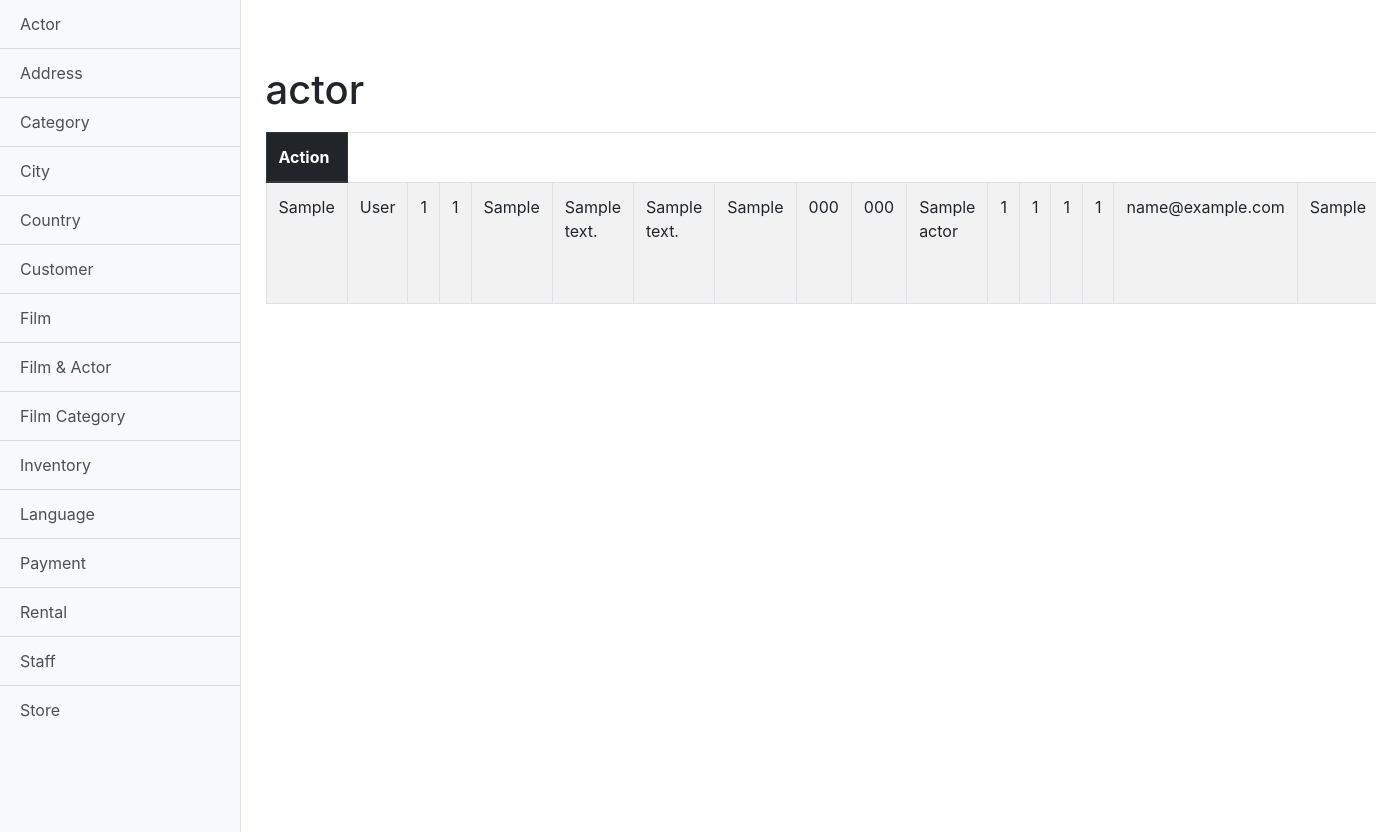
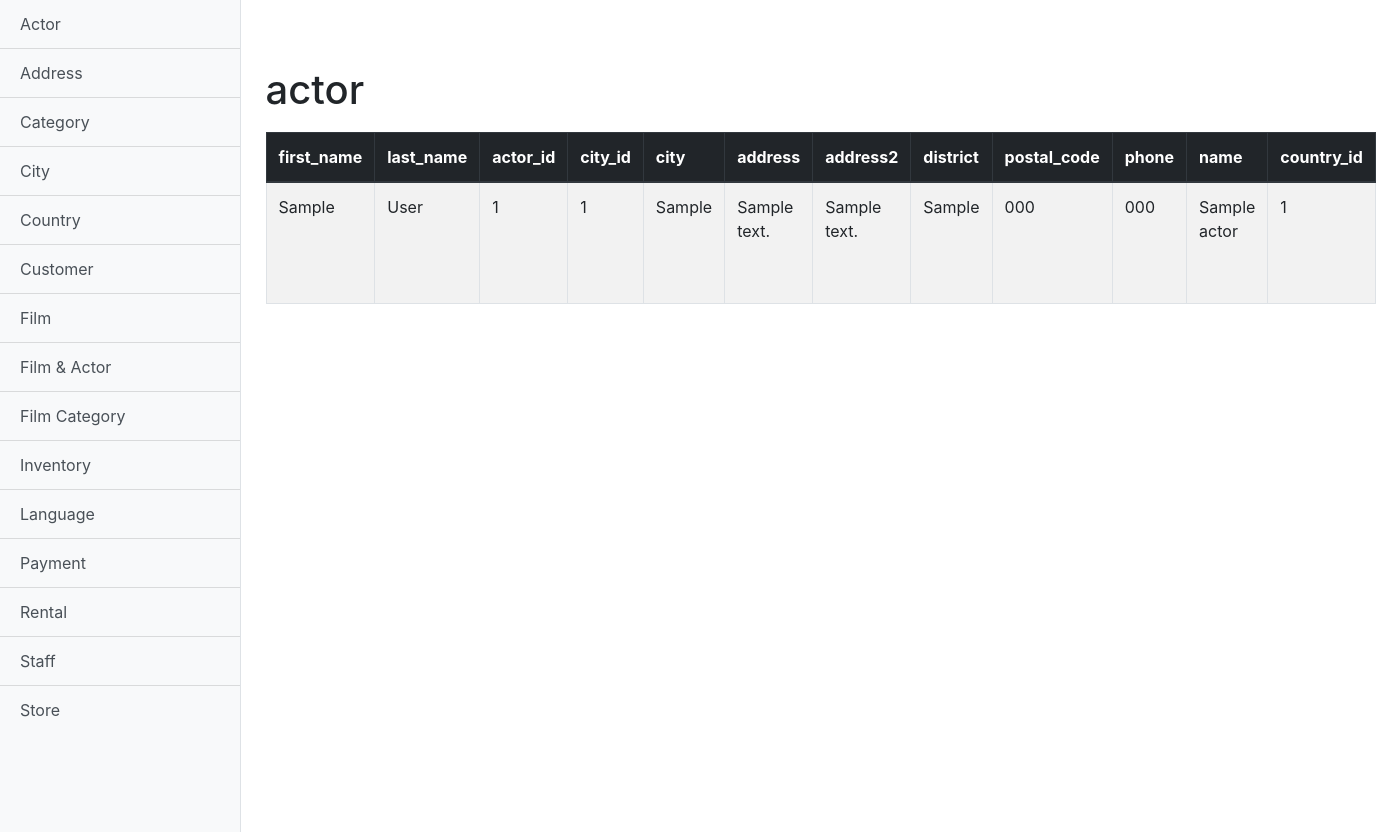
Before and after one commit to weikenchoo/DBI-Assignment, a PHP site: page /table/dy_table.php?table_name=actor in a window 1400 px wide. Shown: the part 72-904 px from the top of the page. Run offline with PHP 8.4, Linux system fonts and the light colour scheme; the visitor is signed in with stand-in values (Sample User, id 1); tables that the repository leaves empty or names only in its code hold one stand-in row (values such as "Sample post"); some libraries are stand-ins or nearby versions.

Commit message:
Changed database name to sakila

```diff
--- a/table/dy_table.php
+++ b/table/dy_table.php
@@ -87,7 +87,7 @@
     <!-- /#sidebar-wrapper -->
 
     <?php
-        $table_query = "SELECT COLUMN_NAME FROM information_schema.columns WHERE table_schema = 'hfywc2_sakila' AND table_name ='".$table_name."'";
+        $table_query = "SELECT COLUMN_NAME FROM information_schema.columns WHERE table_schema = 'sakila' AND table_name ='".$table_name."'";
         $query_result1 = mysqli_query($conn, $table_query);
         $fetch1 = mysqli_fetch_all($query_result1, MYSQLI_ASSOC);
 
@@ -106,6 +106,7 @@
           }
 
         }
+
     ?>
 
 
```
